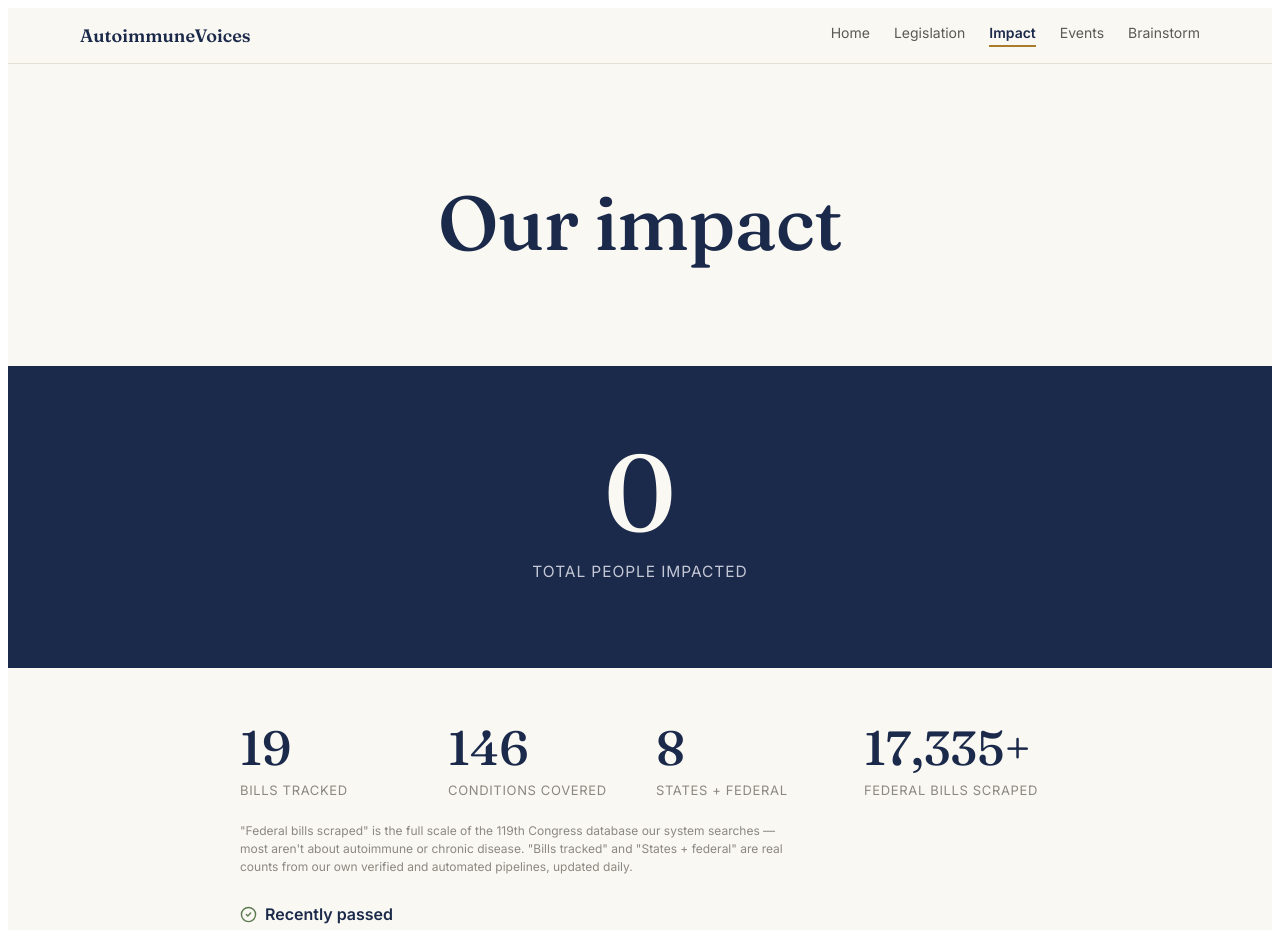
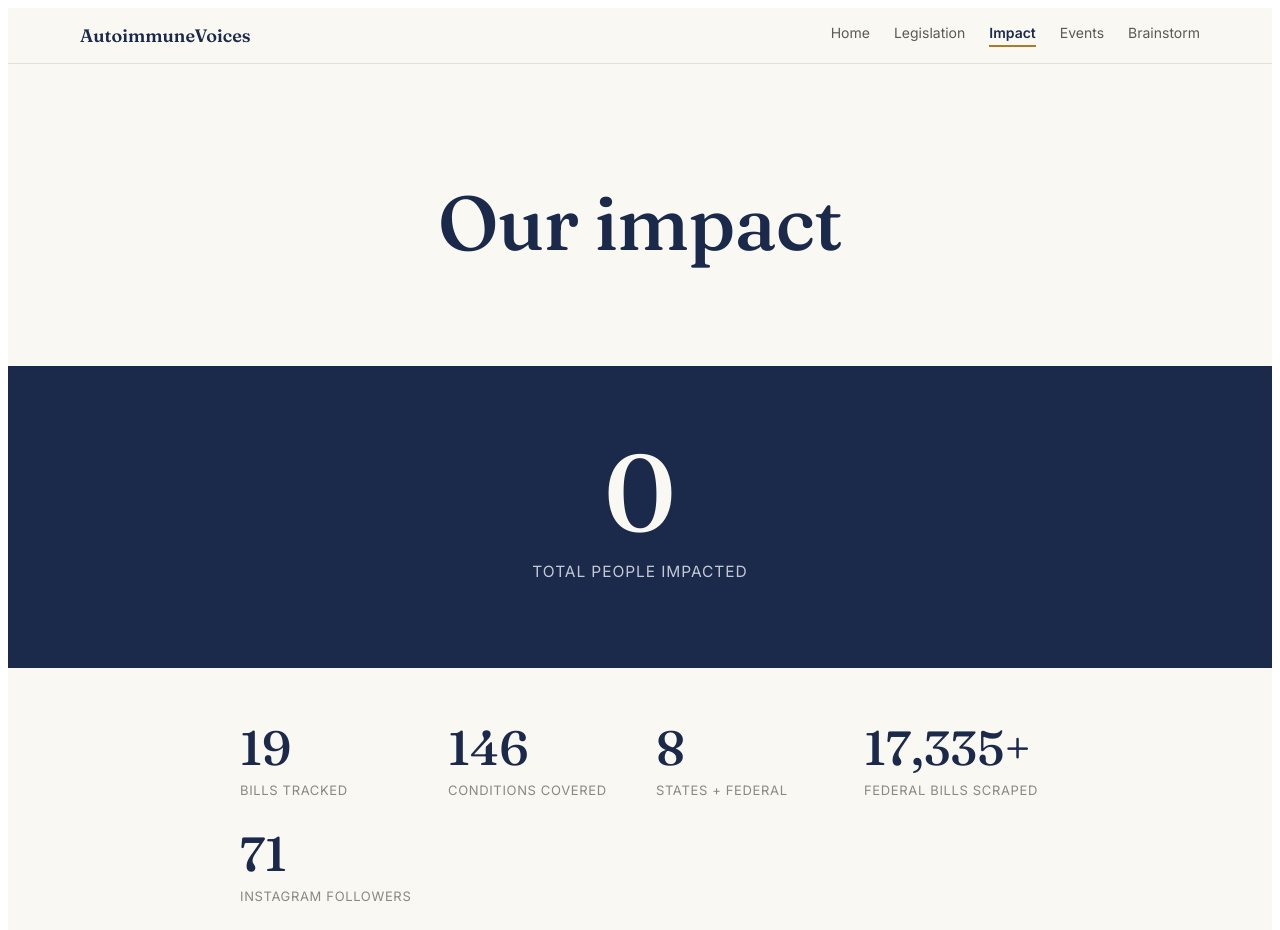
Before and after one commit to AadyaS26/patient-voice-coalition, a React (Vite) app: page /impact in a window 1280 px wide. Shown: the top 930 px of the page. Built offline with nearby package versions, Linux system fonts and the light colour scheme; no server answers.

Commit message:
Update Impact.jsx

```diff
--- a/src/pages/Impact.jsx
+++ b/src/pages/Impact.jsx
@@ -7,6 +7,7 @@ const FONT_IMPORT = `@import url('https://fonts.googleapis.com/css2?family=Fraun
 
 const CURATED_BILLS = 19;
 const CONDITIONS_COVERED = 146;
+const INSTAGRAM_FOLLOWERS = 71;
 
 const RECENTLY_PASSED = [
   { number: "IL SB 1288", label: "Illinois Public Act 104-0090 — allergen awareness training" },
@@ -155,9 +156,13 @@ export default function ImpactPage() {
             </div>
             <div style={{ fontSize: 13, letterSpacing: "0.05em", textTransform: "uppercase", color: "#8A8880", marginTop: 10 }}>States + federal</div>
           </div>
-          <div>
+<div>
             <div style={{ fontFamily: "Fraunces, serif", fontSize: 48, color: "#1B2A4A", fontWeight: 500, lineHeight: 1 }}>17,335+</div>
             <div style={{ fontSize: 13, letterSpacing: "0.05em", textTransform: "uppercase", color: "#8A8880", marginTop: 10 }}>Federal bills scraped</div>
+          </div>
+          <div>
+            <div style={{ fontFamily: "Fraunces, serif", fontSize: 48, color: "#1B2A4A", fontWeight: 500, lineHeight: 1 }}>{INSTAGRAM_FOLLOWERS}</div>
+            <div style={{ fontSize: 13, letterSpacing: "0.05em", textTransform: "uppercase", color: "#8A8880", marginTop: 10 }}>Instagram followers</div>
           </div>
         </div>
         <p style={{ fontSize: 12, color: "#8A8880", marginTop: 24, maxWidth: 560, lineHeight: 1.5 }}>
```
